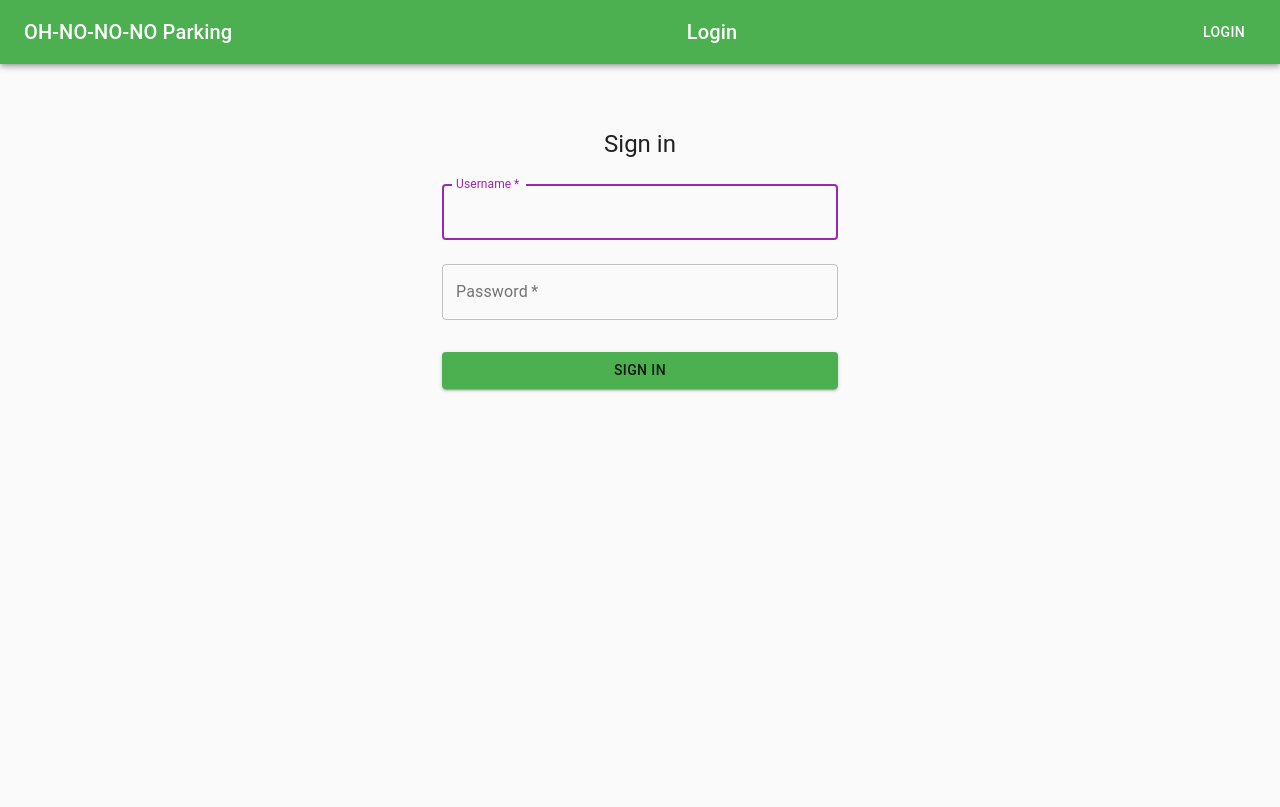
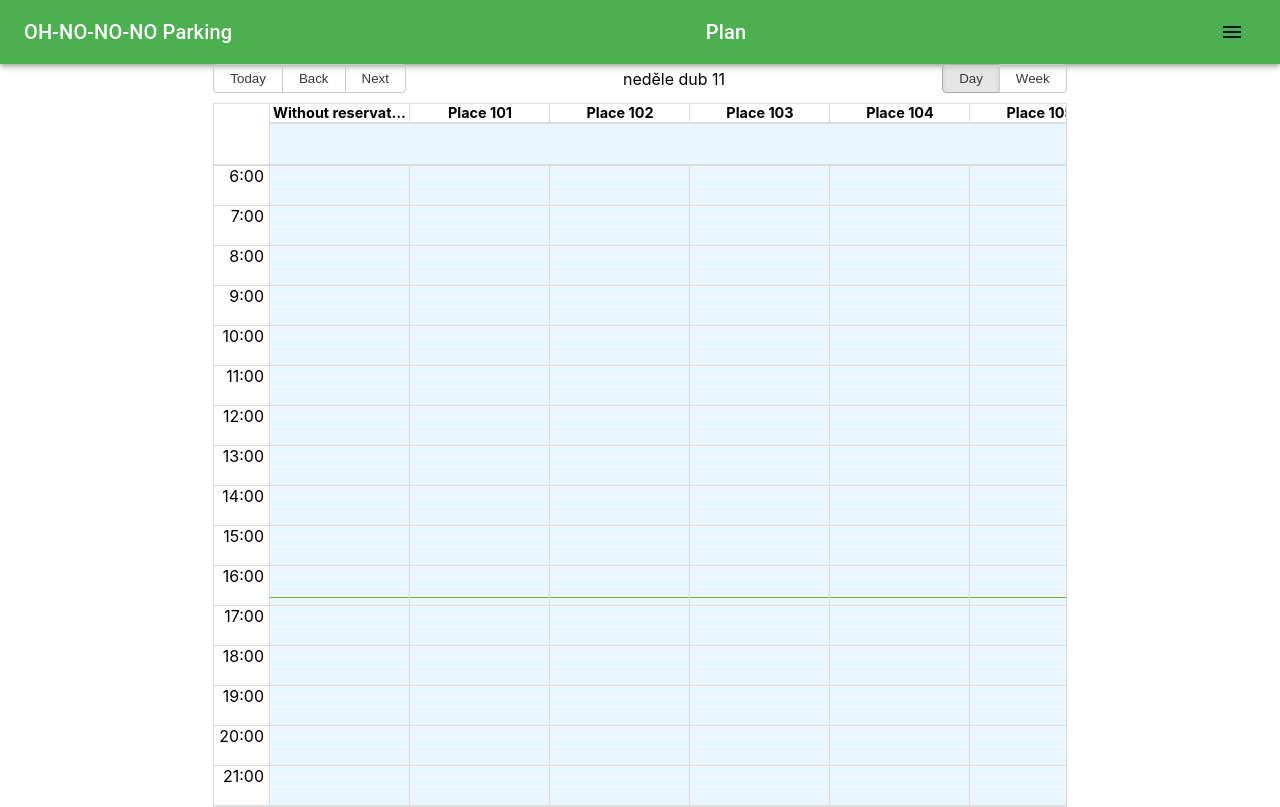
Before and after one commit to nickdee1/oh-no-no-no-project, a React (Create React App) app: page /reception in a window 1280 px wide. Before the commit this address led to /login. Built offline with nearby package versions, Linux system fonts and the light colour scheme; no server answers.

Commit message:
calendar

```diff
--- a/src/constants/rest_constants.js
+++ b/src/constants/rest_constants.js
@@ -5,3 +5,4 @@ export const LOGOUT_URI = `${BASE_URL}/auth/logout`;
 export const GET_PIN_URI = `${BASE_URL}/auth/pin`;
 export const GENERATE_PIN_URI = `${BASE_URL}/auth/generatePin`;
 export const GET_TABLET_PLACE_URI = `${BASE_URL}/schedule/getByPin`;
+export const GET_SCHEDULE_URI = `${BASE_URL}/schedule/getSchedule`;
--- a/src/pages/login/loginSlice.ts
+++ b/src/pages/login/loginSlice.ts
@@ -15,9 +15,9 @@ interface LoginState {
 
 const initialState: LoginState = {
   value: 0,
-  logged: false,
+  logged: true,
   token: '',
-  role: '',
+  role: 'ADMIN',
   username: '',
   pin: '',
   tabletPlace: '',
--- a/src/pages/plan/Plan.jsx
+++ b/src/pages/plan/Plan.jsx
@@ -1,11 +1,13 @@
-import React from 'react';
+import React, { useEffect } from 'react';
 import { Grid } from '@material-ui/core';
 import { Calendar, Views } from 'react-big-calendar';
-import { addEvent, deleteEvent } from './planSlice';
+import { addEvent, deleteEvent, setEvents } from './planSlice';
 
 import NavigationBar from '../../components/navbar/NavigationBar';
 import { useAppDispatch, useAppSelector } from '../../hooks';
 import {makeStyles} from '@material-ui/core/styles';
+import tabletService from '../../services/tablet';
+import { scheduleService } from "../../services/schedule";
 
 const useStyles = makeStyles({
   root: {
--- a/src/pages/plan/planSlice.ts
+++ b/src/pages/plan/planSlice.ts
@@ -29,12 +29,16 @@ export const planSlice = createSlice({
     deleteEvent: (state, action: PayloadAction<number>) => {
       state.events = state.events.filter((event) => event.id !== action.payload);
     },
+    setEvents: (state, action: PayloadAction<Array<Event>>) => {
+      state.events = action.payload;
+    },
   },
 });
 
 export const {
   addEvent,
   deleteEvent,
+    setEvents
 } = planSlice.actions;
 
 export const selectCount = (state: RootState) => state.login.value;
--- a/src/pages/reception/Reception.jsx
+++ b/src/pages/reception/Reception.jsx
@@ -1,10 +1,11 @@
-import React from 'react';
+import React, { useEffect } from 'react';
 import { Grid } from '@material-ui/core';
 import { Calendar, Views } from 'react-big-calendar';
-import { addEvent, deleteEvent } from './receptionSlice';
+import { addEvent, deleteEvent, setEvents } from './receptionSlice';
 
 import NavigationBar from '../../components/navbar/NavigationBar';
 import { useAppDispatch, useAppSelector } from '../../hooks';
+import { scheduleService } from '../../services/schedule';
 
 function checkCollision(newEvent, events) {
   for (const event of events) {
@@ -20,20 +21,40 @@ function checkCollision(newEvent, events) {
 }
 
 const Reception = ({ localizer }) => {
+  const resources = useAppSelector((state) => state.reception.resources);
+  const token = useAppSelector((state) => state.login.token);
   const events = useAppSelector((state) => state.reception.events);
-  const resources = useAppSelector((state) => state.reception.resources);
   const dispatch = useAppDispatch();
+
+  useEffect(() => {
+    scheduleService.getSchedule(token)
+      .then(
+        (res) => {
+          dispatch(setEvents(res.winstrom.udalost.map((udalost) => ({
+            id: parseInt(udalost.id, 10),
+            resourceId: udalost.predmet === '' ? 1 : parseInt(udalost.predmet),
+            title: udalost.zodpPrac,
+            start: new Date(udalost.zahajeni),
+            end: new Date(udalost.dokonceni),
+          }))));
+        },
+        (err) => {
+        },
+      );
+  }, []);
 
   const handleSelectSlot = ({
     start,
     end,
     resourceId,
   }) => {
+    const title = window.prompt('Enter user login');
     const idList = events.map((event) => event.id);
     const newId = (idList.length !== 0 ? Math.max(...idList) : 0) + 1;
     const newEvent = {
       id: newId,
       resourceId,
+      title,
       start,
       end,
     };
--- a/src/pages/reception/receptionSlice.ts
+++ b/src/pages/reception/receptionSlice.ts
@@ -4,6 +4,7 @@ import { RootState } from '../../store';
 interface Event {
   id: number,
   resourceId: number,
+  title: string,
   start: Date,
   end: Date
 }
@@ -23,6 +24,10 @@ const initialState: ReceptionState = {
   resources: [
     {
       id: 1,
+      title: 'Without reservation',
+    },
+    {
+      id: 101,
       title: 'Place 101',
     },
     {
@@ -30,12 +35,76 @@ const initialState: ReceptionState = {
       title: 'Place 102',
     },
     {
-      id: 3,
+      id: 103,
       title: 'Place 103',
     },
     {
       id: 4,
       title: 'Place 104',
+    },
+    {
+      id: 5,
+      title: 'Place 105',
+    },
+    {
+      id: 6,
+      title: 'Place 106',
+    },
+    {
+      id: 7,
+      title: 'Place 107',
+    },
+    {
+      id: 8,
+      title: 'Place 108',
+    },
+    {
+      id: 9,
+      title: 'Place 109',
+    },
+    {
+      id: 10,
+      title: 'Place 110',
+    },
+    {
+      id: 11,
+      title: 'Place 11',
+    },
+    {
+      id: 12,
+      title: 'Place 112',
+    },
+    {
+      id: 13,
+      title: 'Place 113',
+    },
+    {
+      id: 14,
+      title: 'Place 114',
+    },
+    {
+      id: 15,
+      title: 'Place 115',
+    },
+    {
+      id: 16,
+      title: 'Place 116',
+    },
+    {
+      id: 17,
+      title: 'Place 117',
+    },
+    {
+      id: 18,
+      title: 'Place 118',
+    },
+    {
+      id: 19,
+      title: 'Place 119',
+    },
+    {
+      id: 20,
+      title: 'Place 120',
     },
   ],
 };
@@ -50,12 +119,16 @@ export const receptionSlice = createSlice({
     deleteEvent: (state, action: PayloadAction<number>) => {
       state.events = state.events.filter((event) => event.id !== action.payload);
     },
+    setEvents: (state, action: PayloadAction<Array<Event>>) => {
+      state.events = action.payload;
+    },
   },
 });
 
 export const {
   addEvent,
   deleteEvent,
+  setEvents,
 } = receptionSlice.actions;
 
 export const selectCount = (state: RootState) => state.login.value;
--- /dev/null
+++ b/src/services/schedule.js
@@ -0,0 +1,32 @@
+import { GET_SCHEDULE_URI } from '../constants/rest_constants';
+
+const getScheduleOperations = (token) => ({
+  method: 'GET',
+  headers: {
+    'Content-Type': 'application/json',
+    'X-authSessionId': token,
+  },
+});
+
+function handleJSONResponse(response) {
+  return response.text()
+    .then((text) => {
+      const data = text && JSON.parse(text);
+      if (!response.ok) {
+        const error = response.status;
+        return Promise.reject(error);
+      }
+      return data;
+    });
+}
+
+function getSchedule(token) {
+  const requestOptions = getScheduleOperations(token);
+  return fetch(GET_SCHEDULE_URI, requestOptions)
+    .then(handleJSONResponse)
+    .then((result) => result);
+}
+
+export const scheduleService = {
+  getSchedule,
+};
```
